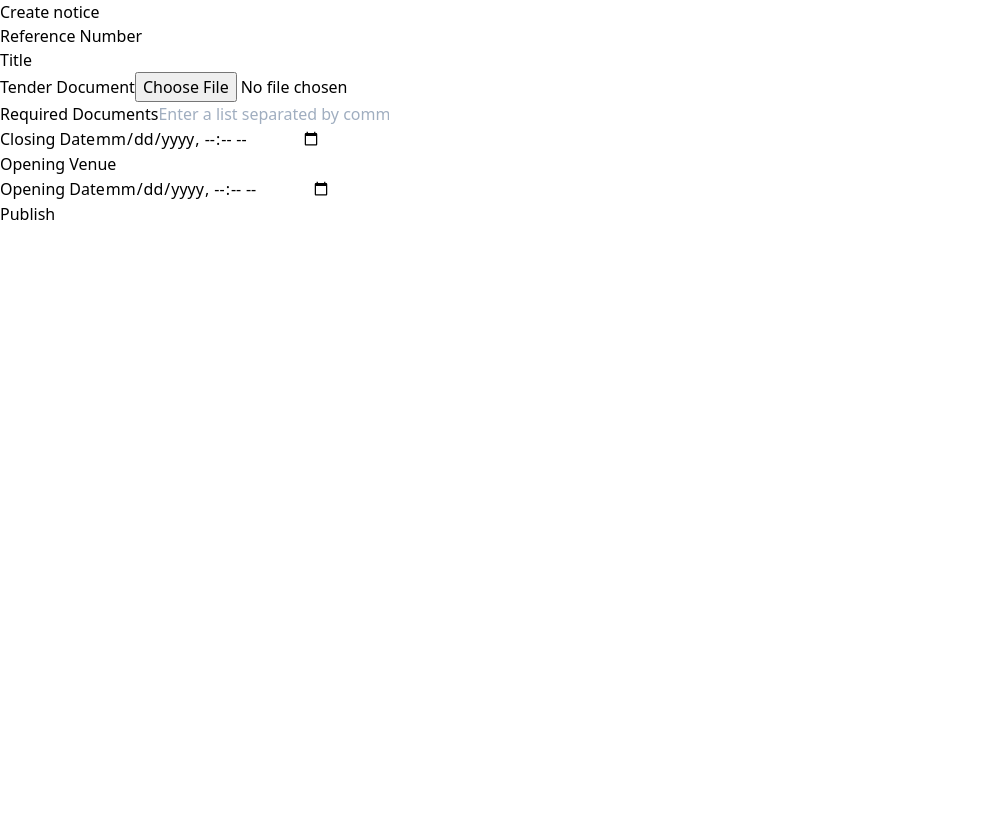
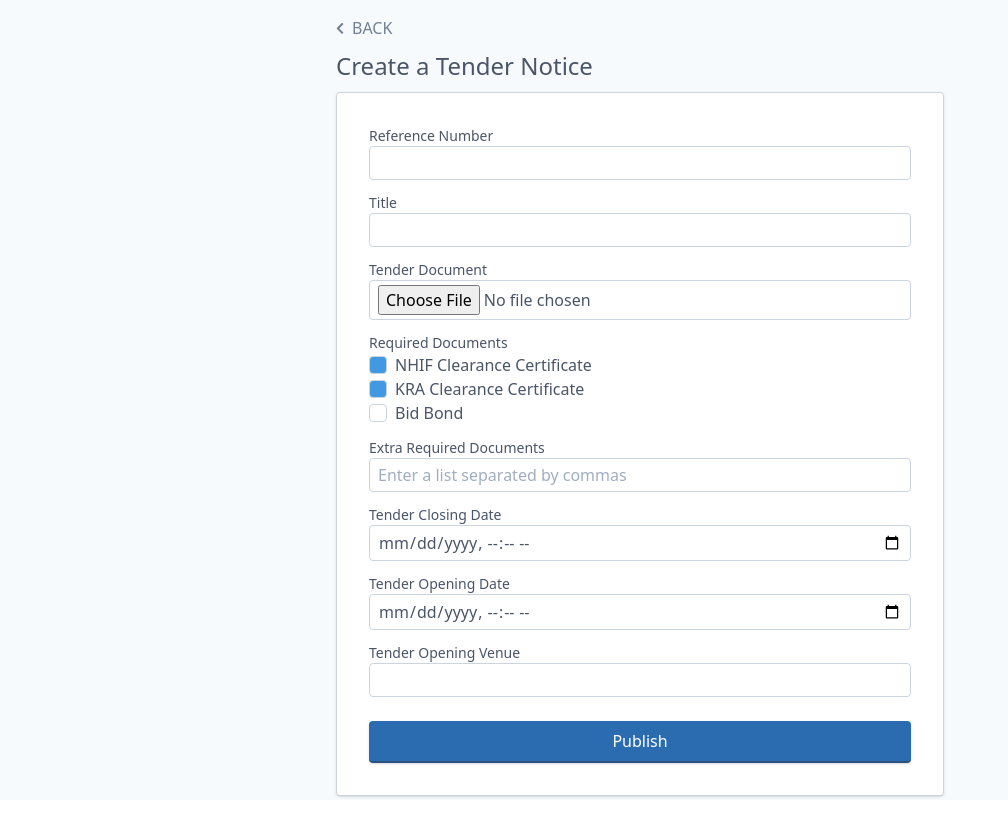
Before and after one commit to MarkNjunge/blockchain-tendering-frontend, a Nuxt app: page /organization/notices/create in a window 1280 px wide. Shown: the whole page, without its empty margins (0-1008 px from the left). Before the commit the page ends 800 px from the top, so only its background shows below. Built offline with nearby package versions, Linux system fonts and the light colour scheme.

Commit message:
Update create notice UI

```diff
--- a/assets/style/main.scss
+++ b/assets/style/main.scss
@@ -1,5 +1,5 @@
 .up-navigation {
-  @apply text-gray-600 cursor-pointer;
+  @apply text-gray-600 cursor-pointer flex items-center;
   width: fit-content;
 
   &-icon {
@@ -23,11 +23,40 @@
   @apply text-2xl text-gray-700;
 }
 
+.input-checkbox {
+  @apply flex items-center;
+
+  &-box {
+    appearance: none;
+    @apply p-2 rounded border border-gray-400;
+
+    &:active,
+    &:checked:active {
+      @apply outline-none border-blue-700;
+    }
+
+    &:focus {
+      @apply outline-none border-blue-700;
+    }
+
+    &:checked {
+      @apply bg-blue-500;
+
+      &:after {
+      }
+    }
+  }
+
+  &-label {
+    @apply ml-2 text-gray-700;
+  }
+}
+
 .input-group {
   @apply flex flex-col;
 
   .input-label {
-    @apply text-gray-700;
+    @apply text-gray-700 text-sm;
   }
 
   .input-field {
@@ -54,7 +83,7 @@
 }
 
 .btn {
-  @apply p-2 bg-blue-700 text-white border-b-4 border-blue-800 rounded shadow;
+  @apply p-2 bg-blue-700 text-white border-b-2 border-blue-800 rounded shadow;
 
   &:hover {
     @apply shadow-lg;
--- /dev/null
+++ b/components/Symbols.vue
@@ -0,0 +1,16 @@
+<template>
+  <svg class="hidden">
+    <symbol id="back" viewBox="0 0 256 512">
+      <path
+        fill="currentColor"
+        d="M31.7 239l136-136c9.4-9.4 24.6-9.4 33.9 0l22.6 22.6c9.4 9.4 9.4 24.6 0 33.9L127.9 256l96.4 96.4c9.4 9.4 9.4 24.6 0 33.9L201.7 409c-9.4 9.4-24.6 9.4-33.9 0l-136-136c-9.5-9.4-9.5-24.6-.1-34z"
+      />
+    </symbol>
+  </svg>
+</template>
+
+<script>
+export default {
+  name: "Symbols"
+};
+</script>
--- a/layouts/default.vue
+++ b/layouts/default.vue
@@ -1,9 +1,29 @@
 <template>
   <div>
-    <nuxt />
+    <div id="page-bg" class="bg-gray-100"></div>
+    <symbols></symbols>
+    <nuxt id="page-content" class="pt-4" />
   </div>
 </template>
 
+<script>
+import Symbols from "../components/Symbols";
+export default {
+  components: { Symbols }
+};
+</script>
+
 <style lang="scss">
 @import "../assets/style/main";
+
+#page-content {
+  position: relative;
+}
+
+#page-bg {
+  position: fixed;
+  width: 100vw;
+  height: 100vh;
+  overflow: hidden;
+}
 </style>
--- a/pages/organization/notices/create.vue
+++ b/pages/organization/notices/create.vue
@@ -1,56 +1,120 @@
 <template>
-  <div>
-    <h1>Create notice</h1>
+  <div class="container mx-auto px-4 xl:w-1/2 md:w-4/5">
+    <nuxt-link to="/organization" class="up-navigation">
+      <!-- M1 -->
+      <svg viewBox="0 0 320 512" class="up-navigation-icon">
+        <path
+          fill="currentColor"
+          d="M34.52 239.03L228.87 44.69c9.37-9.37 24.57-9.37 33.94 0l22.67 22.67c9.36 9.36 9.37 24.52.04 33.9L131.49 256l154.02 154.75c9.34 9.38 9.32 24.54-.04 33.9l-22.67 22.67c-9.37 9.37-24.57 9.37-33.94 0L34.52 272.97c-9.37-9.37-9.37-24.57 0-33.94z"
+        />
+      </svg>
+      <!-- M2 -->
+      <!-- <svg class="up-navigation-icon">
+        <use href="#back" />
+      </svg>-->
+      <p class="up-navigation-text">BACK</p>
+    </nuxt-link>
+
+    <h1 class="section-title mt-2">Create a Tender Notice</h1>
+
+    <div class="mt-2 mb-8 card">
       <form @submit="submit">
-      <div class>
-        <label for="ref">Reference Number</label>
-        <input type="text" id="ref" name="ref" v-model="ref" required />
+        <div class="input-group">
+          <label for="ref" class="input-label">Reference Number</label>
+          <input type="text" id="ref" name="ref" class="input-field" v-model="ref" required />
         </div>
-      <div class>
-        <label for="title">Title</label>
-        <input type="text" id="title" name="title" v-model="title" required />
+        <div class="mt-3 input-group">
+          <label for="title" class="input-label">Title</label>
+          <input type="text" id="title" name="title" class="input-field" v-model="title" required />
         </div>
-      <div class>
-        <label for="tenderDocument">Tender Document</label>
-        <input type="file" name="card" id="card" @change="onFileSelected" />
+        <div class="mt-3 input-group">
+          <label for="tenderDocument" class="input-label">Tender Document</label>
+          <input type="file" name="card" id="card" class="input-field" @change="onFileSelected" />
         </div>
-      <div class>
-        <label for="requiredDocuments">Required Documents</label>
+        <div class="mt-3 input-group">
+          <label for="requiredDocuments" class="input-label">Required Documents</label>
+          <div class="input-checkbox">
+            <input
+              type="checkbox"
+              name="nhif"
+              id="nhif"
+              class="input-checkbox-box"
+              value="nhif"
+              v-model="nhif"
+            />
+            <label for="nhif" class="input-checkbox-label">NHIF Clearance Certificate</label>
+          </div>
+          <div class="input-checkbox">
+            <input
+              type="checkbox"
+              name="kra"
+              id="kra"
+              class="input-checkbox-box"
+              value="kra"
+              v-model="kra"
+            />
+            <label for="kra" class="input-checkbox-label">KRA Clearance Certificate</label>
+          </div>
+          <div class="input-checkbox">
+            <input
+              type="checkbox"
+              name="bidBond"
+              id="bidBond"
+              value="BidBond"
+              v-model="bidBond"
+              class="input-checkbox-box"
+            />
+            <label for="bidBond" class="input-checkbox-label">Bid Bond</label>
+          </div>
+        </div>
+        <div class="mt-3 input-group">
+          <label for="extraRequiredDocuments" class="input-label">Extra Required Documents</label>
           <input
             type="text"
-          id="requiredDocuments"
-          name="requiredDocuments"
+            id="extraRequiredDocuments"
+            name="extraRequiredDocuments"
             placeholder="Enter a list separated by commas"
-          v-model="requiredDocuments"
+            class="input-field"
+            v-model="extraRequiredDocuments"
+          />
+        </div>
+        <div class="mt-3 input-group">
+          <label for="closingDate" class="input-label">Tender Closing Date</label>
+          <input
+            type="datetime-local"
+            name="closingDate"
+            id="closingDate"
+            class="input-field"
+            v-model="closingDate"
+            @change="onClosingDateChange"
             required
           />
         </div>
-      <div class>
-        <label for="closingDate">Closing Date</label>
-        <input
-          type="datetime-local"
-          name="closingDate"
-          id="closingDate "
-          v-model="closingDate"
-          required
-        />
-      </div>
-      <div class>
-        <label for="openingVenue">Opening Venue</label>
-        <input type="text" name="openingVenue" id="openingVenue" v-model="openingVenue" required />
-      </div>
-      <div class>
-        <label for="openingDate">Opening Date</label>
+        <div class="mt-3 input-group">
+          <label for="openingDate" class="input-label">Tender Opening Date</label>
           <input
             type="datetime-local"
             name="openingDate"
             id="openingDate"
+            class="input-field"
             v-model="openingDate"
             required
           />
         </div>
-      <button type="submit">Publish</button>
+        <div class="mt-3 input-group">
+          <label for="openingVenue" class="input-label">Tender Opening Venue</label>
+          <input
+            type="text"
+            name="openingVenue"
+            id="openingVenue"
+            class="input-field"
+            v-model="openingVenue"
+            required
+          />
+        </div>
+        <button type="submit" class="mt-6 w-full btn">Publish</button>
       </form>
+    </div>
   </div>
 </template>
 
@@ -61,7 +125,10 @@ export default {
       openingDate: null,
       openingVenue: null,
       closingDate: null,
-      requiredDocuments: null,
+      nhif: true,
+      kra: true,
+      bidBond: false,
+      extraRequiredDocuments: null,
       title: null,
       ref: null
     };
@@ -70,6 +137,9 @@ export default {
     onFileSelected(event) {
       this.tenderDocument = event.target.files[0];
     },
+    onClosingDateChange() {
+      this.openingDate = this.closingDate;
+    },
     async submit(e) {
       e.preventDefault();
 
@@ -77,14 +147,25 @@ export default {
         return;
       }
 
+      const requiredDocuments = this.extraRequiredDocuments
+        .split(",")
+        .map(v => v.trim());
+
+      if (this.nhif) {
+        requiredDocuments.unshift("nhif");
+      }
+      if (this.kra) {
+        requiredDocuments.unshift("kra");
+      }
+      if (this.bidBond) {
+        requiredDocuments.unshift("bid bond");
+      }
+
       const bodyFormData = new FormData();
       bodyFormData.append("id", this.ref);
       bodyFormData.append("document", this.tenderDocument);
       bodyFormData.append("title", this.title);
-      bodyFormData.append(
-        "requiredDocuments",
-        JSON.stringify(this.requiredDocuments.split(",").map(v => v.trim()))
-      );
+      bodyFormData.append("requiredDocuments", JSON.stringify({}));
       bodyFormData.append("closingDate", this.closingDate);
       bodyFormData.append("openingVenue", this.openingVenue);
       bodyFormData.append("openingDate", this.openingDate);
```
Lines whose indentation alone changed are shown as unchanged.
